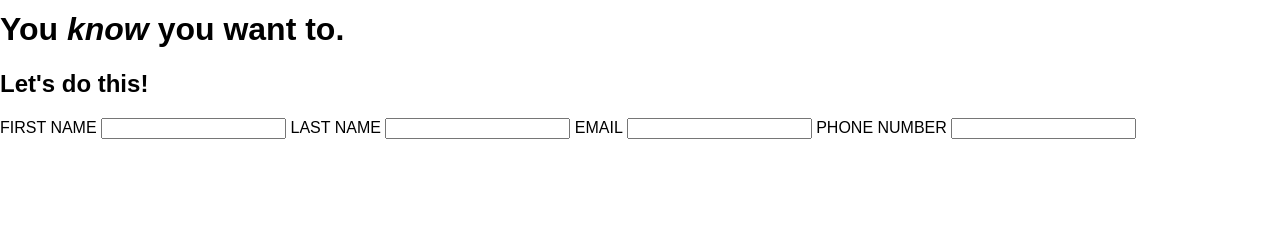
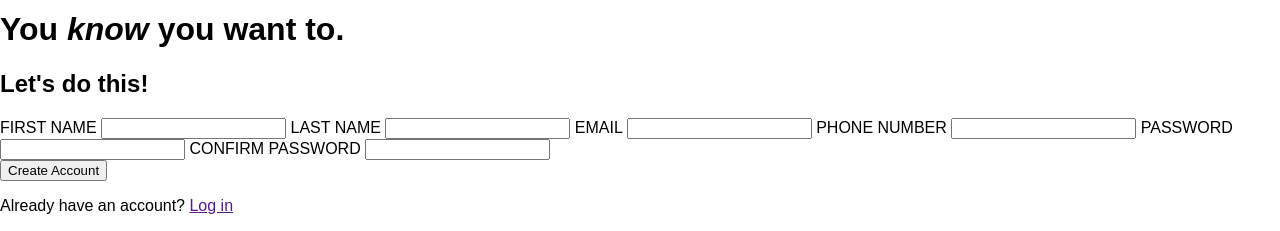
Before and after one commit to Makster20/signup-form, a plain HTML site: page index.html in a window 1280 px wide. Shown: the part 710-941 px from the top of the page. Before the commit the page ends 849 px from the top, so only its background shows below. Drawn offline with Linux system fonts and the light colour scheme.

Commit message:
Add all the html

```diff
--- a/index.html
+++ b/index.html
@@ -21,7 +21,7 @@
             <h1>You <em>know</em> you want to.</h1>
         </header>
 
-        <div>
+        <div class="input">
             <form action="/" method="POST">
                 <h2>Let's do this!</h2>
 
@@ -37,8 +37,17 @@
                 <label for="phonenumber">PHONE NUMBER</label>
                 <input type="tel" id="phonenumber" name="phonenumber">
 
+                <label for="password">PASSWORD</label>
+                <input type="password" id="password" name="password">
 
+                <label for="confirmpassword">CONFIRM PASSWORD</label>
+                <input type="password" id="confirmpassword" name="confirmpassword">
             </form>
+        </div>
+
+        <div class="submit">
+            <button>Create Account</button>
+            <p>Already have an account? <a href="">Log in</a></p>
         </div>
     </main>
 </body>
```
